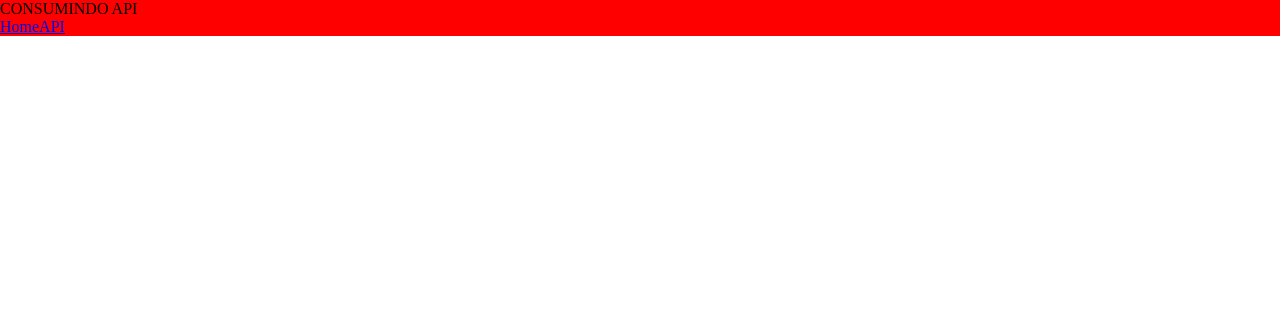
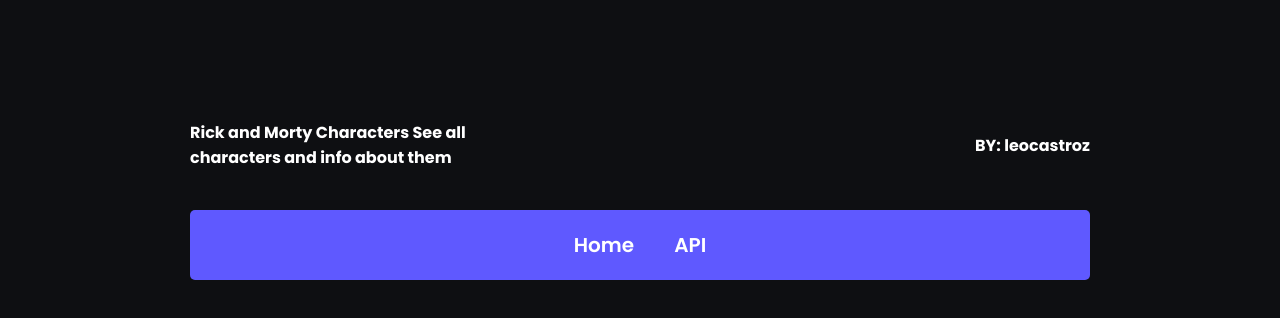
Before and after one commit to leocastroz/-api-rick-and-morty-vue3, a Vue app: page / in a window 1280 px wide. Shown: the top 318 px of the page. Built offline with nearby package versions, Linux system fonts and the light colour scheme; what @meforma/vue-toaster would draw is missing.

Commit message:
Create: config project

```diff
--- a/src/App.vue
+++ b/src/App.vue
@@ -1,13 +1,17 @@
 <script setup>
 import { RouterLink, RouterView } from 'vue-router'
 import HelloWorld from './components/HelloWorld.vue'
+import MyMax from './components/MyMax.vue';
 </script>
 
 <template>
   <header>
     <div class="wrapper">
-      <HelloWorld/>
-      <nav>
+      <div class="top-header">
+        <HelloWorld/>
+        <MyMax/>
+      </div>
+      <nav class="filters">
         <RouterLink to="/">Home</RouterLink>
         <RouterLink to="/about">API</RouterLink>
       </nav>
@@ -19,8 +23,35 @@
 </template>
 
 <style scoped>
+@import url('https://fonts.googleapis.com/css2?family=Poppins:wght@300;400;500;600;700&display=swap');
+
 header {
+  max-width: 900px;
+  margin: 80px auto 0 auto;
   display: grid;
-  background-color: red;
+
+  font-family: 'Poppins', sans-serif;
+}
+
+.top-header{
+  justify-content: space-between;
+  padding: 40px 0;
+  display: flex;
+  align-items: center;
+}
+
+.filters {
+  text-align: center;
+  background-color: #5f59ff;
+  padding: 20px;
+  border-radius: 5px;
+}
+
+.filters a {
+  color: #ffffff;
+  text-decoration: none;
+  font-size: 20px;
+  font-weight: 600;
+  margin: 0 20px;
 }
 </style>
--- a/src/assets/main.css
+++ b/src/assets/main.css
@@ -1,5 +1,9 @@
-*{
+* {
   margin: 0;
   padding: 0;
   box-sizing: border-box;
 }
+
+body {
+  background-color: #0e0f12;
+}
--- a/src/components/HelloWorld.vue
+++ b/src/components/HelloWorld.vue
@@ -4,6 +4,20 @@
 
 <template>
   <div class="">
-    <p>CONSUMINDO API</p>
+    <p>
+      Rick and Morty Characters
+      See all characters and info about them
+    </p>
   </div>
 </template>
+
+<style scoped>
+
+p {
+  width: 355px;
+  color: #fff;
+  font-size: 16px;
+  font-weight: 700;
+}
+
+</style>
--- /dev/null
+++ b/src/components/MyMax.vue
@@ -0,0 +1,19 @@
+<template>
+    <div>
+        <p>BY: leocastroz</p>
+    </div>
+</template>
+
+<script setup lang="ts">
+
+</script>
+
+<style scoped>
+
+p {
+  color: #fff;
+  font-size: 16px;
+  font-weight: 700;
+}
+
+</style>>
--- a/src/views/AboutView.vue
+++ b/src/views/AboutView.vue
@@ -1,37 +1,92 @@
+<template>
+  <div>
+    <div>
+      <label for="search">Search:</label>
+      <input type="text" v-model="search" id="search">
+      <button @click="applyFilter">Apply filter</button>
+      <h1>leonardo castro</h1>
+    </div>
+
+
+    <p v-if="netpre.length === 0">No results found</p>
+
+    <div class="cimetri">
+      <ul>
+        <li v-for="(character, index) in filteredList" :key="index">
+          <img :src="character.image" alt="" srcset="" class="images">
+          <!-- {{ character.name }} -->
+        </li>
+      </ul>
+    </div>
+  </div>
+</template>
+
 <script>
 import axios from 'axios'
 
 export default {
   data() {
     return {
-      dog: null,
+      netpre: [],
+      filteredList: [],
+      search: '',
     }
   },
   methods:{
       async getDog() {
         try {
-        const response = await axios.get('https://api.origamid.dev/stock/aapl/quote');
+          const response = await axios.get('https://rickandmortyapi.com/api/character');
           console.log(response.data);
-        this.dog = response.data;
+          this.netpre = response.data.results;
           this.$toast.success( "Busca completa", { position: "top-right", duration: 3000 })
         } catch (error) {
           this.$toast.error( "Erro ao consumir API !", { position: "top-right", duration: 3000 })
           console.error(error);
         }
     },
+    applyFilter() {
+      this.filteredList = this.netpre.filter((character) => {
+        return character.name.toLowerCase().includes(this.search.toLowerCase())
+      })
+    },
+  },
+  computed: {
+    filteredList() {
+      return this.netpre
+    },
+  },
+  mounted() {
+    this.getDog()
   },
 }
-
 </script>
 
-<template>
-  <div>
-    <button @click="getDog">Buscar cachorro</button>
-    <p>{{ dog }}</p>
+<style scoped>
+h1 {
+  font-family: 'Poppins', sans-serif;
+}
+.images {
+  width: 170px;
+  height: 170px;
+  border-radius: 8px;
+  transition: transform 0.5s;
+}
 
-  </div>
-</template>
+.images:hover {
+  transform: scale(1.1);
+  transition: 0.5s;
+}
 
-<style scoped>
 
+ul {
+  list-style:none;
+  display: grid;
+  grid-template-columns:  auto auto auto auto;
+  gap: 20px;
+}
+.cimetri {
+  padding: 50px 50px;
+  border-radius: 10px;
+  background-color: rgb(26 27 33);
+}
 </style>
```
Lines whose indentation alone changed are shown as unchanged.
